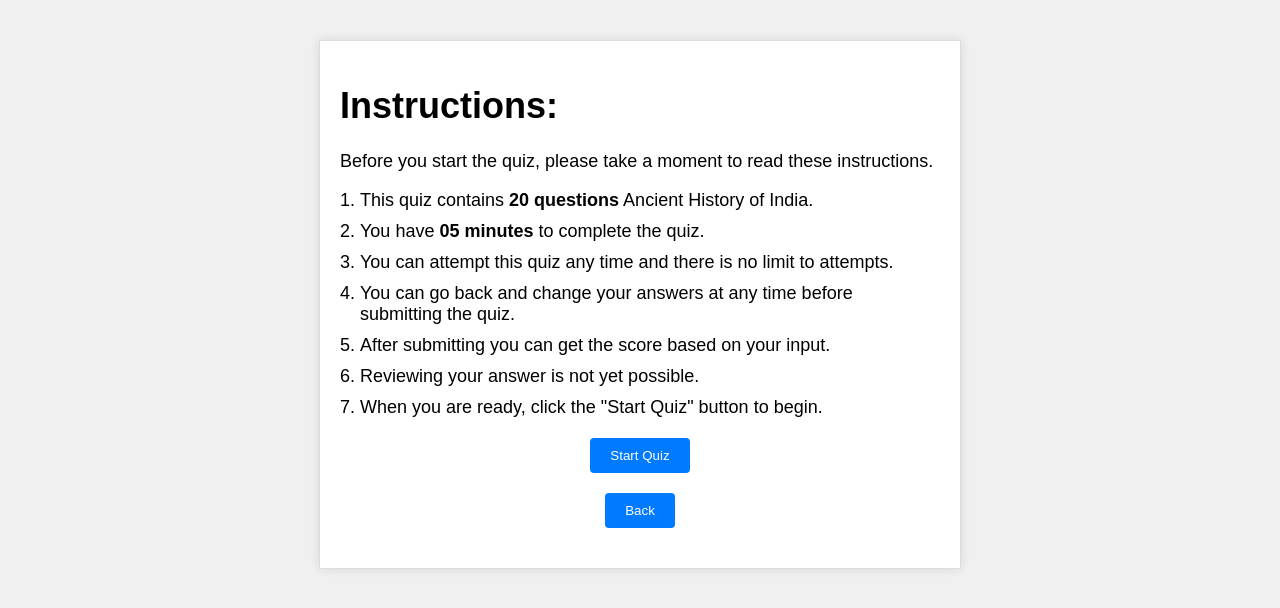
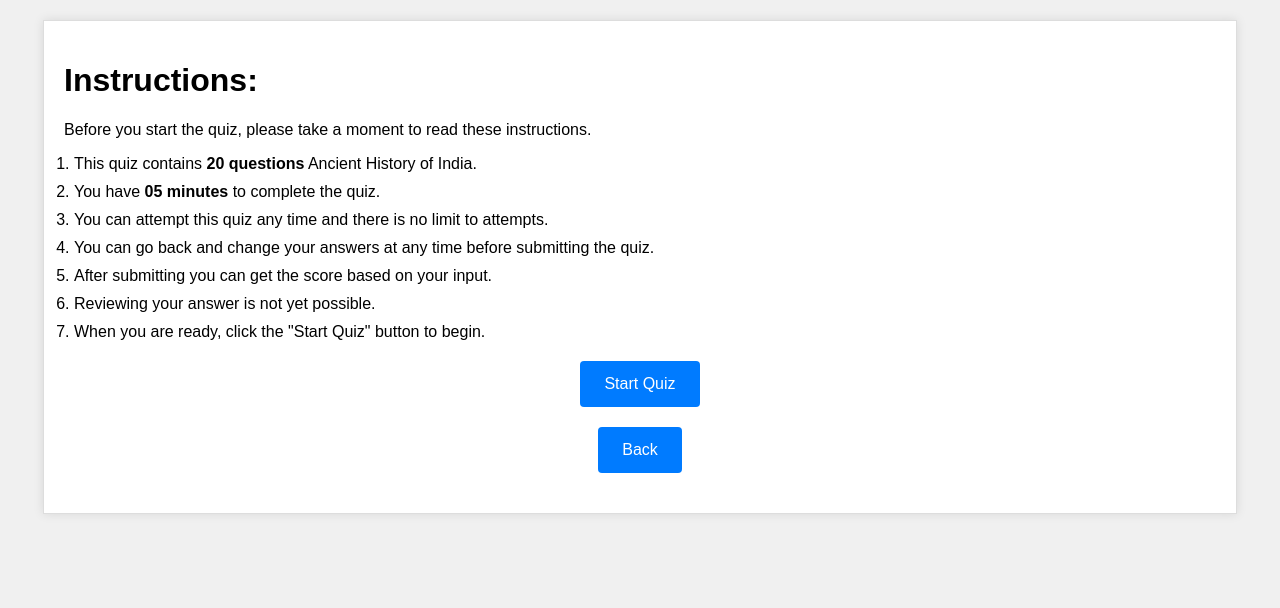
Before and after one commit to Kishan0405/Special_BOX_UI, a PHP site: page /instructionsquiz.html in a window 1280 px wide. Shown: the top 608 px of the page. Run offline with PHP 8.4, Linux system fonts and the light colour scheme.

Commit message:
Update stylesinstructionsquiz.css

```diff
--- a/Styles/stylesinstructionsquiz.css
+++ b/Styles/stylesinstructionsquiz.css
@@ -7,9 +7,9 @@ body {
 }
 
 .instructions {
-  max-width: 600px;
-  margin: 40px auto;
-  font-size: 18px;
+  max-width: 90%; /* Adjusted for smaller screens */
+  margin: 20px auto; /* Increased margin */
+  font-size: 16px; /* Reduced font size for better readability on mobile */
   padding: 20px;
   background-color: #fff;
   border: 1px solid #ddd;
@@ -19,7 +19,7 @@ body {
 
 ol {
   margin-bottom: 20px;
-  padding: 0 20px;
+  padding: 0 10px; /* Reduced padding */
 }
 
 li {
@@ -33,10 +33,11 @@ button {
   color: #fff;
   border: none;
   border-radius: 4px;
-  padding: 10px 20px;
+  padding: 14px 24px; /* Increased padding for easier tapping */
   cursor: pointer;
   transition: background-color 0.3s ease;
   animation: fadeIn 1s ease-in-out;
+  font-size: 16px; /* Adjusted font size */
 }
 
 button:hover {
@@ -53,10 +54,11 @@ button:hover {
   color: #fff;
   border: none;
   border-radius: 4px;
-  padding: 10px 20px;
+  padding: 14px 24px; /* Increased padding for easier tapping */
   cursor: pointer;
   transition: background-color 0.3s ease;
   animation: fadeIn 1s ease-in-out;
+  font-size: 16px; /* Adjusted font size */
 }
 
 #back-button:hover {
```
